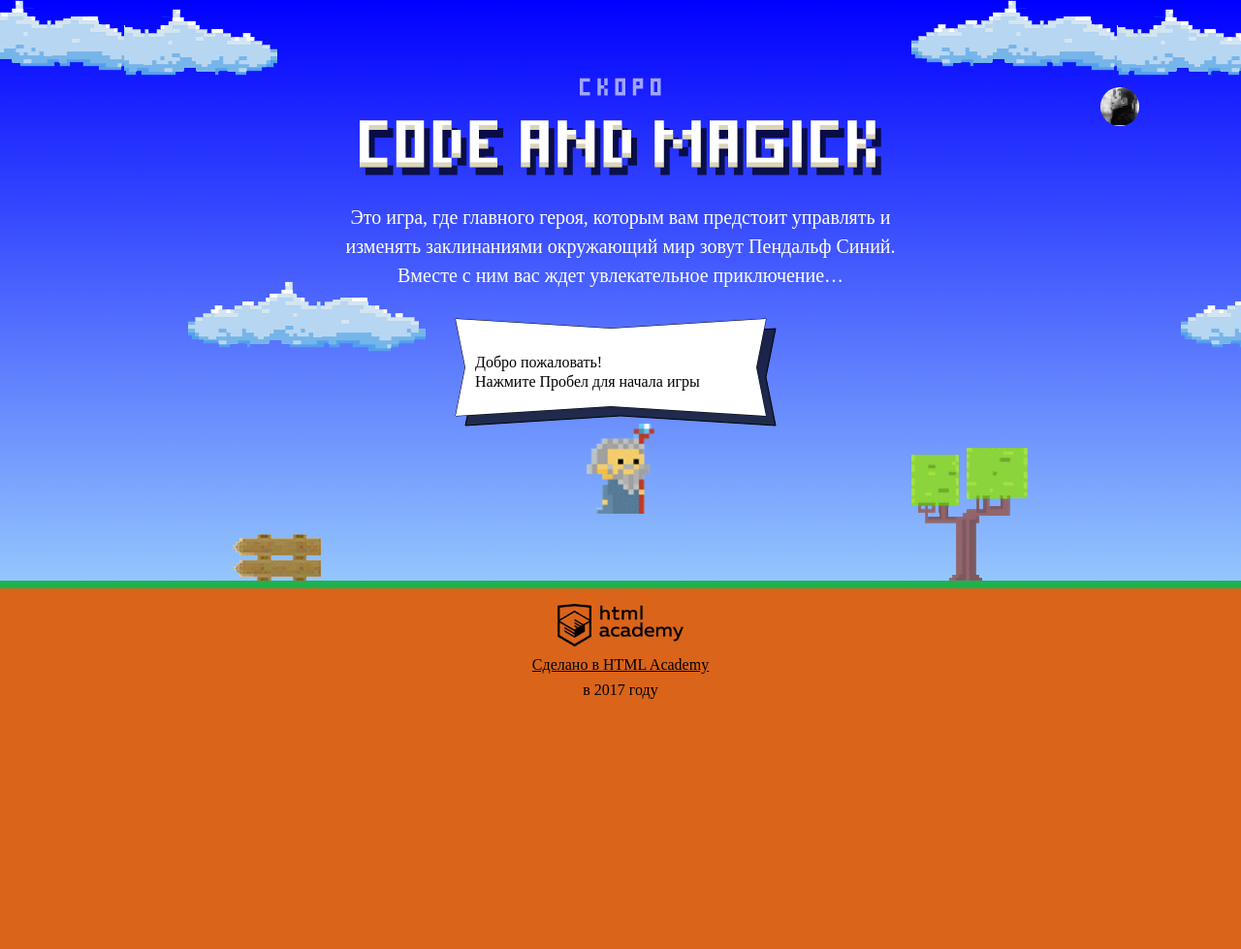
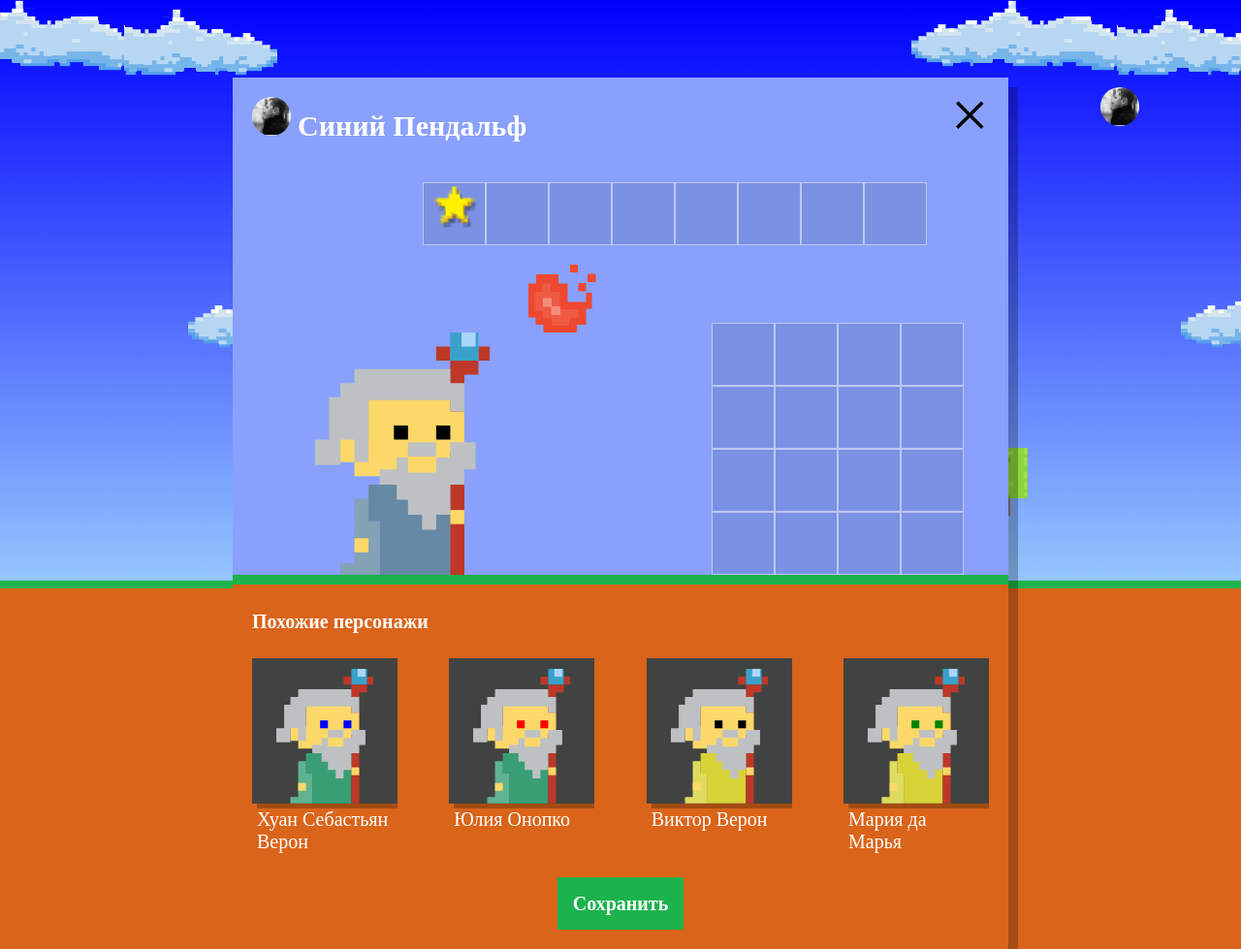
Before and after one commit to disha1010/286911-code-and-magick-17, a website: page index.html in a window 1280 px wide. Shown: the whole page at 97% size. Before the commit the page ends 800 px from the top, so only its background shows below. Drawn offline with Linux system fonts and the light colour scheme; a web font is replaced by a local one.

Commit message:
Учебный проект: нас орда

```diff
--- a/index.html
+++ b/index.html
@@ -200,6 +200,7 @@
   }
 </script>
 
+<script src="js/setup.js"></script>
 <script src="js/stat.js"></script>
 <script src="js/game.js"></script>
 
--- /dev/null
+++ b/js/setup.js
@@ -0,0 +1,53 @@
+'use strict';
+
+var WIZARDS_COUNT = 4;
+var WIZARD_NAMES = ['Иван', 'Хуан Себастьян', 'Мария', 'Кристоф', 'Виктор', 'Юлия', 'Люпита', 'Вашингтон'];
+var WIZARD_SURNAMES = ['да Марья', 'Верон', 'Мирабелла', 'Вальц', 'Онопко', 'Топольницкая', 'Нионго', 'Ирвинг'];
+
+var coatColors = ['rgb(101, 137, 164)', 'rgb(241, 43, 107)', 'rgb(146, 100, 161)', 'rgb(56, 159, 117)', 'rgb(215, 210, 55)', 'rgb(0, 0, 0)'];
+
+var eyesColors = ['black', 'red', 'blue', 'yellow', 'green'];
+
+var wizards = [];
+
+var userDialog = document.querySelector('.setup');
+userDialog.classList.remove('hidden');
+
+var similarWizardTemplate = document.querySelector('#similar-wizard-template').content.querySelector('div');
+var wizardList = document.querySelector('.setup-similar-list');
+
+var randomValue = function (dataList) {
+  var randValueIndex = Math.floor(Math.random() * dataList.length);
+  return dataList[randValueIndex];
+};
+
+var createWizardElement = function (element) {
+  var wizardElement = similarWizardTemplate.cloneNode(true);
+  wizardElement.querySelector('.setup-similar-label').textContent = element.name;
+  wizardElement.querySelector('.wizard-coat').style.fill = element.coatColor;
+  wizardElement.querySelector('.wizard-eyes').style.fill = element.eyesColor;
+  return wizardElement;
+};
+
+var createWizardFragment = function (fragment) {
+  var wizardFragment = document.createDocumentFragment();
+
+  for (var i = 0; i < fragment.length; i++) {
+    wizardFragment.appendChild(createWizardElement(fragment[i]));
+  }
+
+  return wizardFragment;
+};
+
+for (var i = 0; i < WIZARDS_COUNT; i++) {
+  var newWizard = {
+    name: randomValue(WIZARD_NAMES) + ' ' + randomValue(WIZARD_SURNAMES),
+    coatColor: randomValue(coatColors),
+    eyesColor: randomValue(eyesColors),
+  };
+  wizards.push(newWizard);
+}
+
+wizardList.appendChild(createWizardFragment(wizards));
+
+document.querySelector('.setup-similar').classList.remove('hidden');
```
